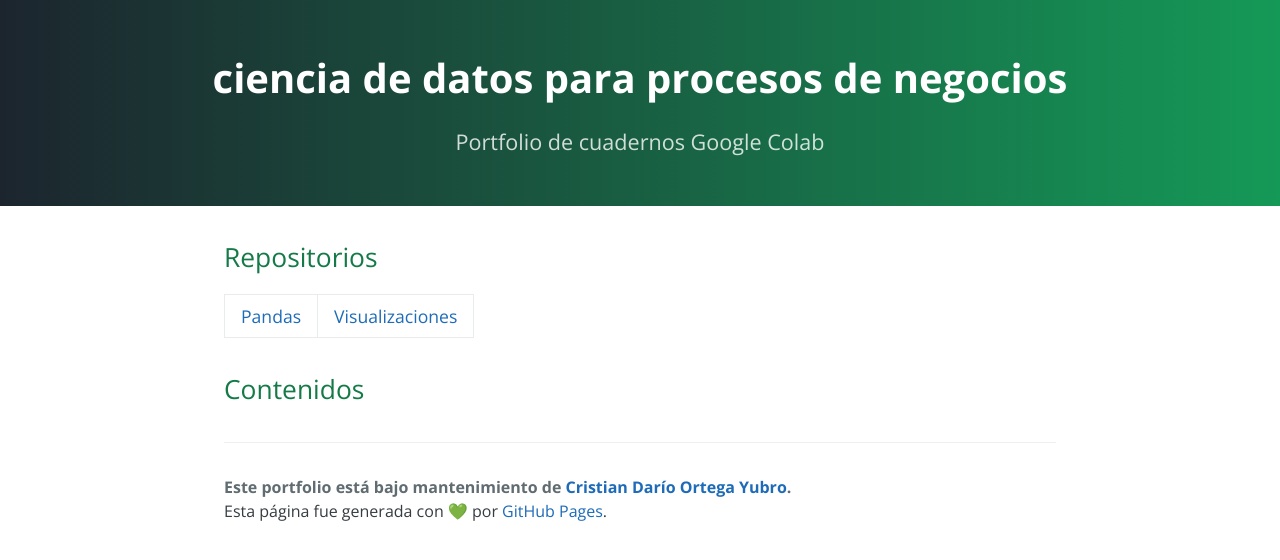
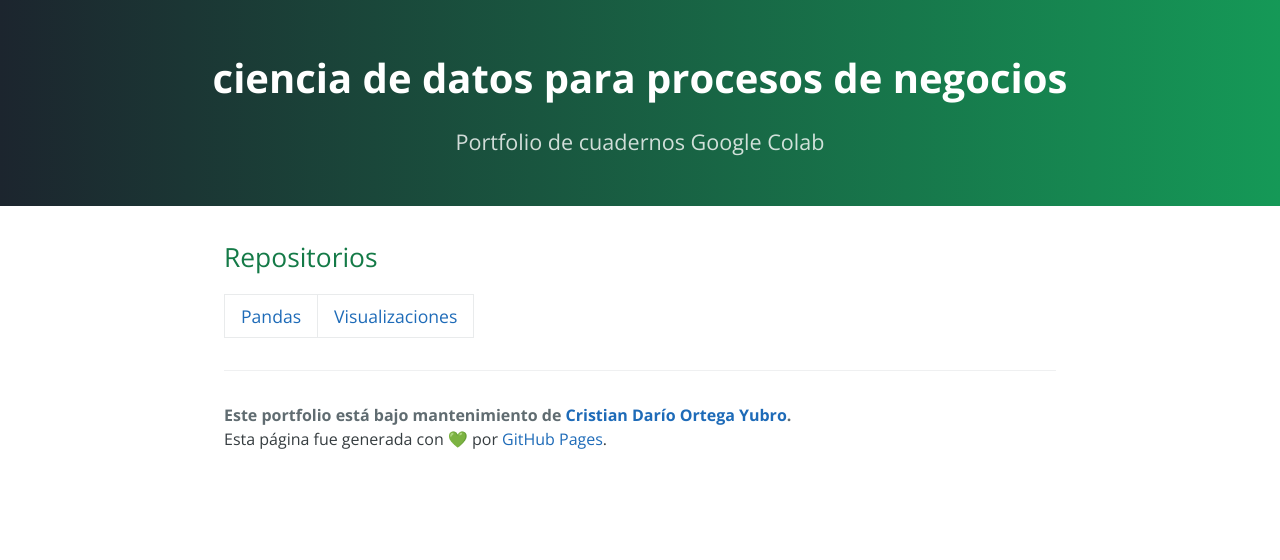
Before and after one commit to cristiandarioortegayubro/portfolio, a Jekyll site: the page built from index.md, in a window 1280 px wide. Shown: the top 560 px of the page. Built offline with Jekyll 4.4.1, drawn with Linux system fonts in a browser that asks for light colours.

Commit message:
Update index.md

```diff
--- a/index.md
+++ b/index.md
@@ -8,7 +8,6 @@ title: portfolio
 | [Pandas](md/pandas.md) | [Visualizaciones](md/visualizacion.md) |
 
 
-## Contenidos
 
   <ul class="posts">
     {% for post in site.posts %}
```
